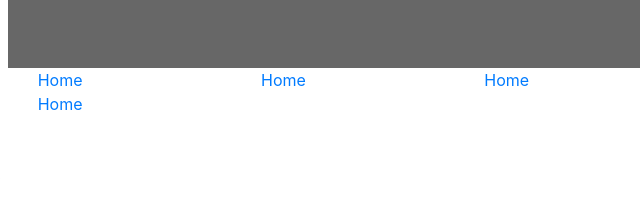
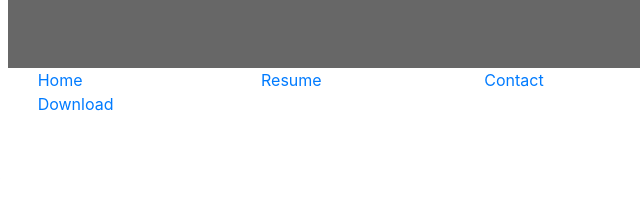
Before and after one commit to stokeydev/cvsite, a plain HTML site: page index.html in a window 1280 px wide. Shown: the part 181-398 px from the top of the page, 414-1054 px from the left. Drawn offline with nearby package versions, Linux system fonts and the light colour scheme.

Commit message:
added class to first li

```diff
--- a/index.html
+++ b/index.html
@@ -26,17 +26,17 @@
                 <div class="row">
                     <div class="col">
                         <ul id="nav" class="list-inline">
-                            <li class="col-6 col-sm-3 list-inline-item">
+                            <li class="col-6 col-sm-3 ui-menu-color-home list-inline-item">
                                 <a href="#"><span>Home</span></a>
                             </li>
                             <li class="col-6 col-sm-3 list-inline-item">
-                                <a href="#"><span>Home</span></a>
+                                <a href="#"><span>Resume</span></a>
                             </li>
                             <li class="col-6 col-sm-3 list-inline-item">
-                                <a href="#"><span>Home</span></a>
+                                <a href="#"><span>Contact</span></a>
                             </li>
                             <li class="col-6 col-sm-3 list-inline-item">
-                                <a href="#"><span>Home</span></a>
+                                <a href="#"><span>Download</span></a>
                             </li>
                         </ul>
                     </div>
```
